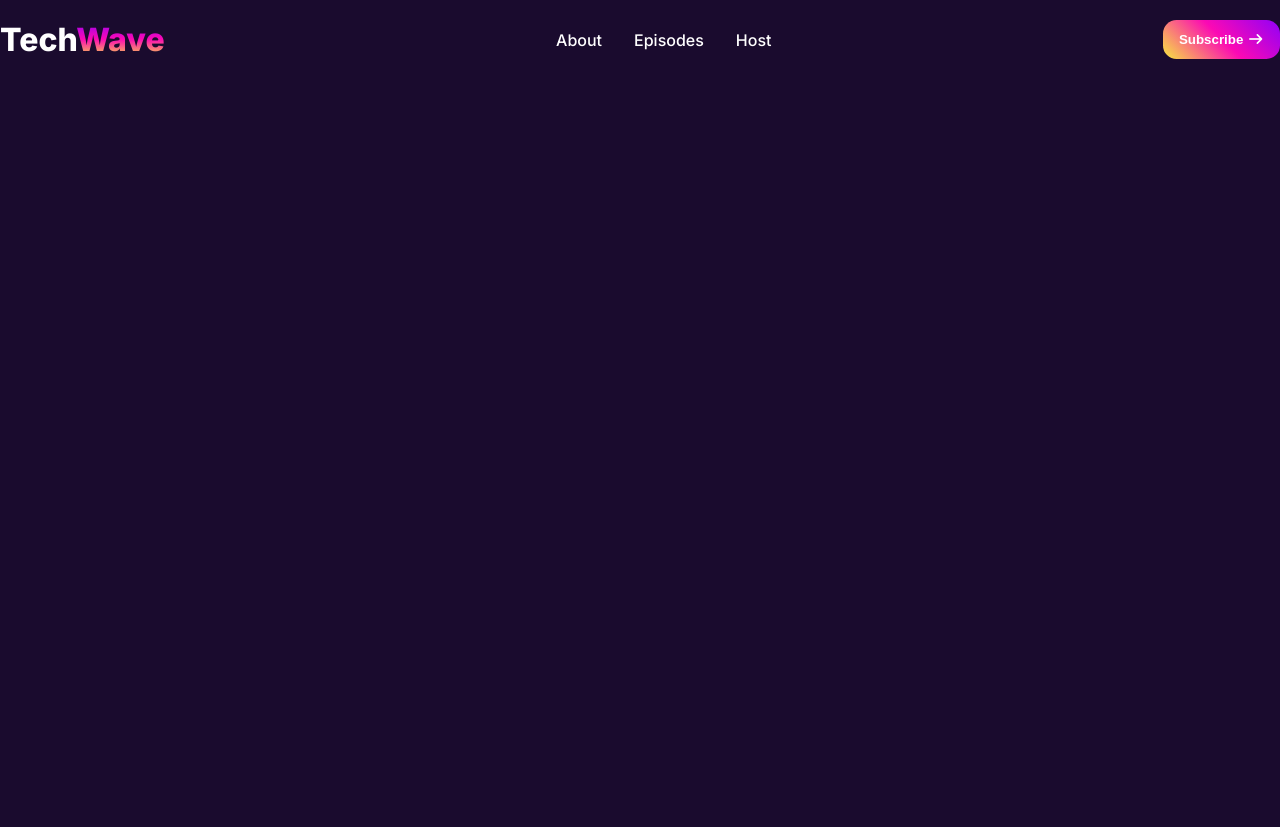
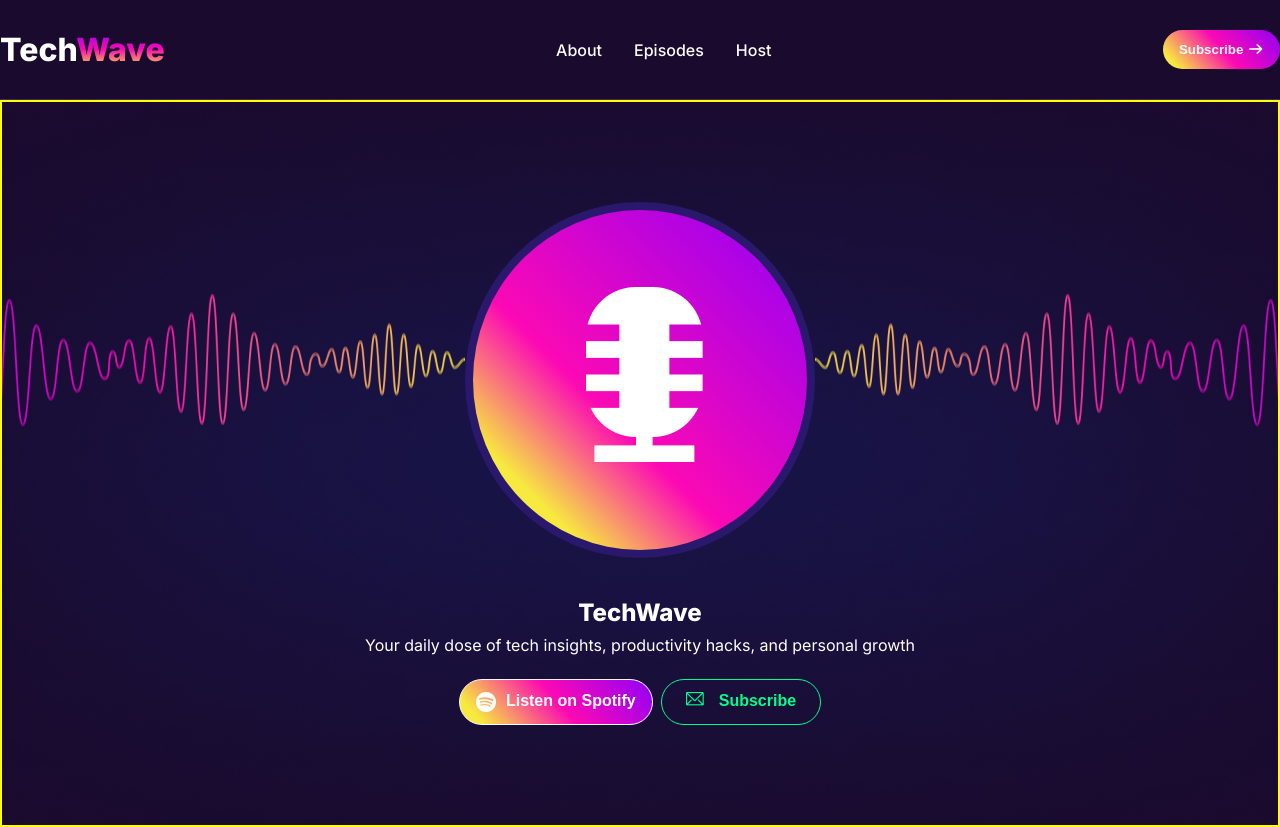
Before and after one commit to Maliha-Akter/TechWave---Podcast-Website, a plain HTML site: page index.html in a window 1280 px wide. Before the commit the page ends 800 px from the top, so only its background shows below. Drawn offline with Linux system fonts and the light colour scheme.

Commit message:
added banner section

```diff
--- a/index.html
+++ b/index.html
@@ -36,6 +36,19 @@
       <button class="shared-btn nav-btn">Subscribe<i class="fa-solid fa-arrow-right"></i></button>
 
     </nav>
+    <!-- banner section -->
+     <section class="banner">
+      <div class="banner-img-container"><img class="banner-microphone" src="./assets/microphone.png" alt=""></div>
+      <div class="banner-container-description">
+        <h1>TechWave</h1>
+        <p>Your daily dose of tech insights, productivity hacks, and personal growth</p>
+      </div>
+      <div class="banner-btn">
+        <button class="shared-btn banner-spotify"><img class="banner-spotify-img" src="./assets/spotify.png" alt=""><span>Listen on Spotify</span></button>
+        <!-- <button class="shared-btn banner-spotify"><i style="background: transparent;" class="fa-brands fa-spotify"></i><span>Listen on Spotify</span></button> -->
+        <button class="Subscribe-btn"> <img src="./assets/message.png" alt=""> <span>Subscribe</span></button>
+      </div>
+     </section>
   </header>
 
 </body>
--- a/styles/style.css
+++ b/styles/style.css
@@ -1,69 +1,152 @@
 /* universal */
-*{
+* {
   margin: 0;
   padding: 0;
   box-sizing: border-box;
 }
+
 /* body */
-body{
+body {
   background-color: #1A0B2E;
+
 }
-html{
+
+html {
   font-size: 16px;
 }
+
 /* shared size */
-.inter{
+.inter {
   font-family: "Inter", sans-serif;
   font-optical-sizing: auto;
 
 }
-.shared-btn{
+
+.shared-btn {
   color: white;
-  background: linear-gradient(45deg , #F7E93F 0% ,#FB09B4 51% ,#9100F8 100%);
+  background: linear-gradient(48.9deg, #F7E93F 10%, #FB09B4 51%, #9100F8 100%);
   border: none;
-  border-radius: 0.85rem;
+  border-radius: 2rem;
   padding: 0.75rem 1rem;
 }
 
 /* nav */
-nav{
+nav {
   display: flex;
   justify-content: space-between;
   align-items: center;
-  padding-top: 20px;
+  padding: 30px 0;
   max-width: 1600px;
   margin: 0 auto;
   /* border: 2px solid lime;
   background-color: #412567; */
+  border-bottom: 1px solid #412567;
 }
-nav .nav-logo p{
+
+nav .nav-logo p {
   font-size: 2rem;
   font-weight: 800;
   color: white;
 }
-.logo-span{
-  background: linear-gradient(0deg ,#F7E93F 0% ,#FB09B4 51% ,#9100F8 100%);
+
+.logo-span {
+  background: linear-gradient(0deg, #F7E93F 0%, #FB09B4 51%, #9100F8 100%);
   background-clip: text;
   color: transparent;
 }
-nav .nav-link ul{
+
+nav .nav-link ul {
   display: flex;
   gap: 32px;
 }
-nav .nav-link ul a{
+
+nav .nav-link ul a {
   text-decoration: none;
   color: white;
   font-size: 1rem;
   font-weight: 500;
 }
-nav .nav-link ul li{
+
+nav .nav-link ul li {
   list-style: none;
+}
 
-
-}
-.nav-btn{
+.nav-btn {
   display: flex;
   gap: 4px;
   align-items: center;
   font-weight: 600;
 }
+
+/* banner */
+.banner {
+  padding-top: 100px;
+  padding-bottom: 100px;
+  margin: 0 auto;
+  max-width: 1600px;
+  border: 2px solid yellow;
+  /* display: grid;
+  justify-content: center; */
+  text-align: center;
+  background-image: url("../assets/hero-bg.png");
+  background-position: center;
+  background-repeat: no-repeat;
+}
+
+.banner-img-container {
+  border: 8px solid #2A186C;
+  max-width: 350px;
+  margin: 0 auto;
+  border-radius: 50%;
+  padding: 69px 75px 68px 65px;
+  margin-bottom: 40px;
+  background: linear-gradient(45deg, #F7E93F 17%, #FB09B4 40%, #9100F8 100%);
+}
+
+.banner .banner-microphone {
+  /* margin: 0 auto; */
+  /* border: 1px solid white; */
+  padding: 0.5rem 3rem 1rem;
+
+}
+
+.banner-container-description h1 {
+  color: white;
+  font-weight: 800;
+  margin-bottom: 0.5rem;
+}
+
+.banner-container-description p {
+  color: #FFFFFF;
+  font-size: 1rem;
+  font-weight: normal;
+  margin-bottom: 1.5rem;
+}
+
+.banner-btn {
+  display: flex;
+  margin: 0 auto;
+  justify-content: center;
+  gap: 8px;
+}
+
+.banner-btn .banner-spotify {
+  display: flex;
+  gap: 10px;
+  border: 1px solid white;
+  font-size: 1rem;
+  font-weight: 600;
+
+}
+
+.banner-btn .Subscribe-btn {
+  display: flex;
+  gap: 15px;
+  background: transparent;
+  border: 1px solid #00FF88;
+  color: #00FF88;
+  border-radius: 2rem;
+  padding: 12px 24px;
+  font-size: 1rem;
+  font-weight: 600;
+}
```
